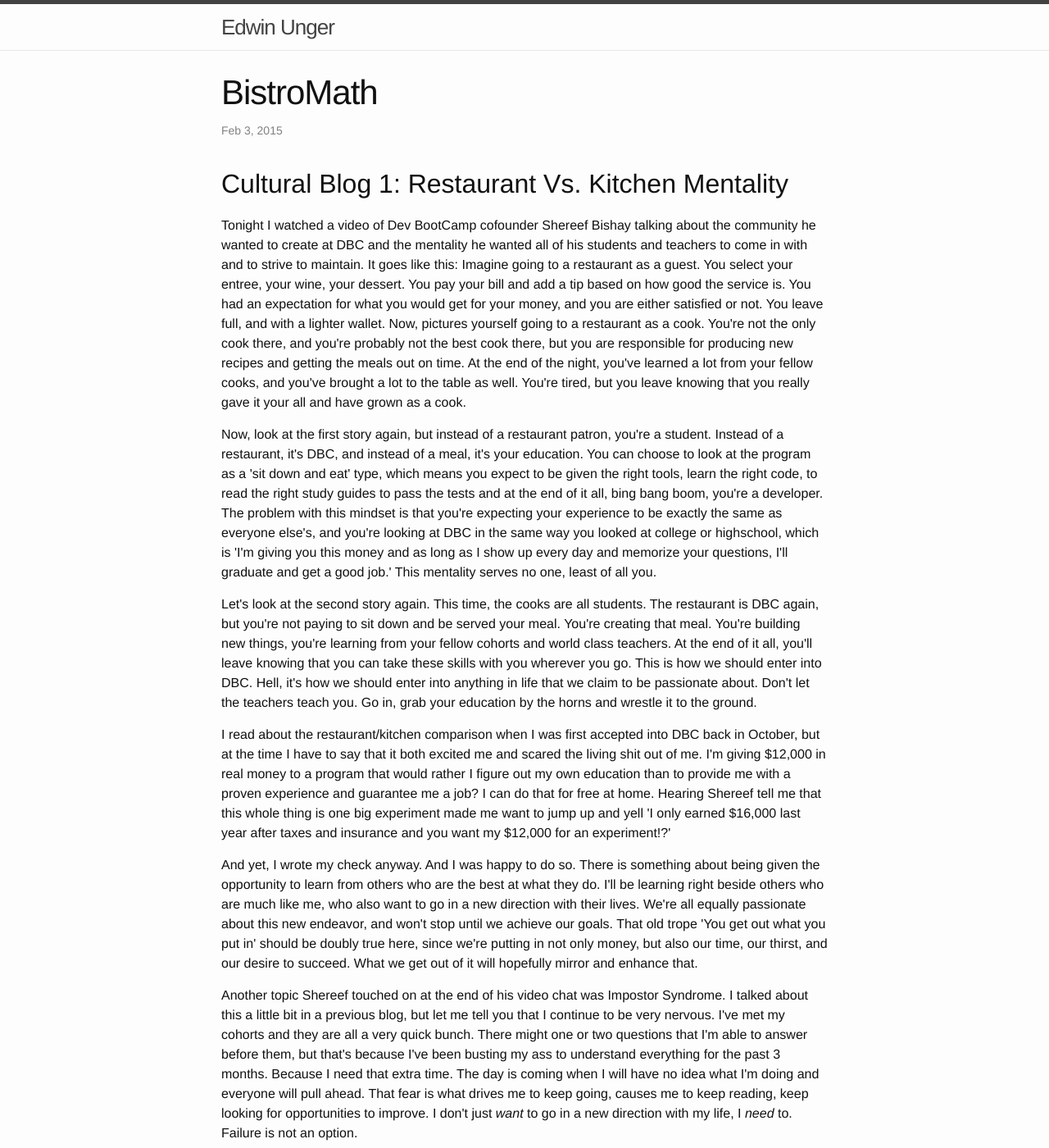
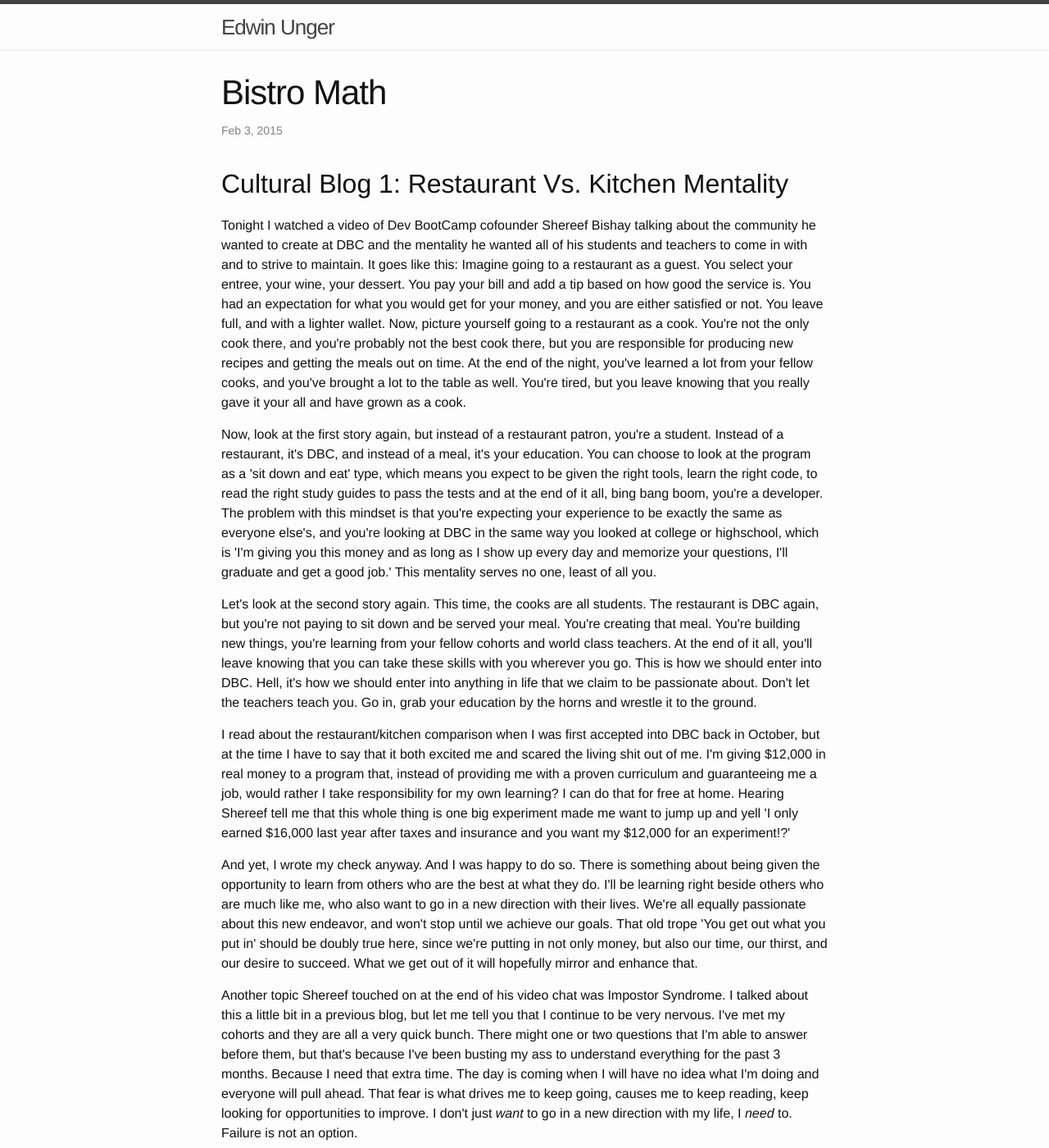
Before and after one commit to edwinunger/edwinunger.github.io, a Jekyll site: the page built from _posts/2015-02-03-c1-chefs-kitchen.md, in a window 1280 px wide and 1400 px high. Shown: the whole window at 82% size. Built offline with Jekyll 4.4.1, drawn with Linux system fonts in a browser that asks for light colours.

Commit message:
editing blogs

```diff
--- a/_posts/2015-02-03-c1-chefs-kitchen.md
+++ b/_posts/2015-02-03-c1-chefs-kitchen.md
@@ -1,6 +1,6 @@
 ---
 layout: post
-title:  "BistroMath"
+title:  "Bistro Math"
 date:   2015-02-03
 categories: blog
 ---
@@ -9,20 +9,19 @@
   <h2>Cultural Blog 1: Restaurant Vs. Kitchen Mentality</h2>
   <section>
     <p>
-      Tonight I watched a video of Dev BootCamp cofounder Shereef Bishay talking about the community he wanted to create at DBC and the mentality he wanted all of his students and teachers to come in with and to strive to maintain. It goes like this: Imagine going to a restaurant as a guest. You select your entree, your wine, your dessert. You pay your bill and add a tip based on how good the service is. You had an expectation for what you would get for your money, and you are either satisfied or not. You leave full, and with a lighter wallet. Now, pictures yourself going to a restaurant as a cook. You're not the only cook there, and you're probably not the best cook there, but you are responsible for producing new recipes and getting the meals out on time. At the end of the night, you've learned a lot from your fellow cooks, and you've brought a lot to the table as well. You're tired, but you leave knowing that you really gave it your all and have grown as a cook.</p>
+      Tonight I watched a video of Dev BootCamp cofounder Shereef Bishay talking about the community he wanted to create at DBC and the mentality he wanted all of his students and teachers to come in with and to strive to maintain. It goes like this: Imagine going to a restaurant as a guest. You select your entree, your wine, your dessert. You pay your bill and add a tip based on how good the service is. You had an expectation for what you would get for your money, and you are either satisfied or not. You leave full, and with a lighter wallet. Now, picture yourself going to a restaurant as a cook. You're not the only cook there, and you're probably not the best cook there, but you are responsible for producing new recipes and getting the meals out on time. At the end of the night, you've learned a lot from your fellow cooks, and you've brought a lot to the table as well. You're tired, but you leave knowing that you really gave it your all and have grown as a cook.</p>
 <p>
       Now, look at the first story again, but instead of a restaurant patron, you're a student. Instead of a restaurant, it's DBC, and instead of a meal, it's your education. You can choose to look at the program as a 'sit down and eat' type, which means you expect to be given the right tools, learn the right code, to read the right study guides to pass the tests and at the end of it all, bing bang boom, you're a developer. The problem with this mindset is that you're expecting your experience to be exactly the same as everyone else's, and you're looking at DBC in the same way you looked at college or highschool, which is 'I'm giving you this money and as long as I show up every day and memorize your questions, I'll graduate and get a good job.' This mentality serves no one, least of all you.</p>
 <p>
       Let's look at the second story again. This time, the cooks are all students. The restaurant is DBC again, but you're not paying to sit down and be served your meal. You're creating that meal. You're building new things, you're learning from your fellow cohorts and world class teachers. At the end of it all, you'll leave knowing that you can take these skills with you wherever you go. This is how we should enter into DBC. Hell, it's how we should enter into anything in life that we claim to be passionate about. Don't let the teachers teach you. Go in, grab your education by the horns and wrestle it to the ground.</p>
       <p>
-      I read about the restaurant/kitchen comparison when I was first accepted into DBC back in October, but at the time I have to say that it both excited me and scared the living shit out of me. I'm giving $12,000 in real money to a program that would rather I figure out my own education than to provide me with a proven experience and guarantee me a job? I can do that for free at home. Hearing Shereef tell me that this whole thing is one big experiment made me want to jump up and yell 'I only earned $16,000 last year after taxes and insurance and you want my $12,000 for an experiment!?'</p>
+      I read about the restaurant/kitchen comparison when I was first accepted into DBC back in October, but at the time I have to say that it both excited me and scared the living shit out of me. I'm giving $12,000 in real money to a program that, instead of providing me with a proven curriculum and guaranteeing me a job, would rather I take responsibility for my own learning? I can do that for free at home. Hearing Shereef tell me that this whole thing is one big experiment made me want to jump up and yell 'I only earned $16,000 last year after taxes and insurance and you want my $12,000 for an experiment!?'</p>
       <p>
       And yet, I wrote my check anyway. And I was happy to do so. There is something about being given the opportunity to learn from others who are the best at what they do. I'll be learning right beside others who are much like me, who also want to go in a new direction with their lives. We're all equally passionate about this new endeavor, and won't stop until we achieve our goals. That old trope 'You get out what you put in' should be doubly true here, since we're putting in not only money, but also our time, our thirst, and our desire to succeed. What we get out of it will hopefully mirror and enhance that.</p>
       <p>
       Another topic Shereef touched on at the end of his video chat was Impostor Syndrome. I talked about this a little bit in a previous blog, but let me tell you that I continue to be very nervous. I've met my cohorts and they are all a very quick bunch. There might one or two questions that I'm able to answer before them, but that's because I've been busting my ass to understand everything for the past 3 months. Because I need that extra time. The day is coming when I will have no idea what I'm doing and everyone will pull ahead. That fear is what drives me to keep going, causes me to keep reading, keep looking for opportunities to improve. I don't just <em>want</em> to go in a new direction with my life, I <em>need</em> to. Failure is not an option.</p>
     <p>
       How's that for wearing my heart on my sleeve? My name is Edwin Unger, and I'm a developer. Sort of.
-
-    </p>
+   </p>
   </section>
 </main>
```
